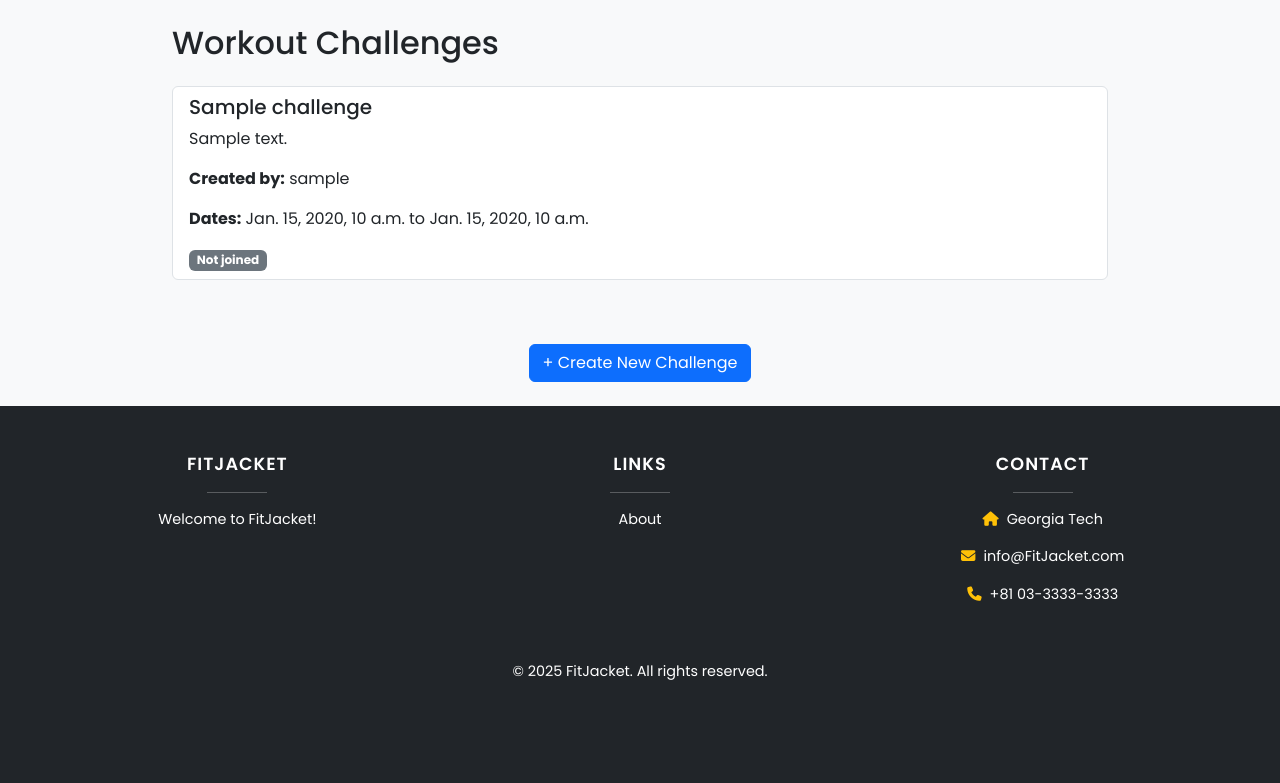
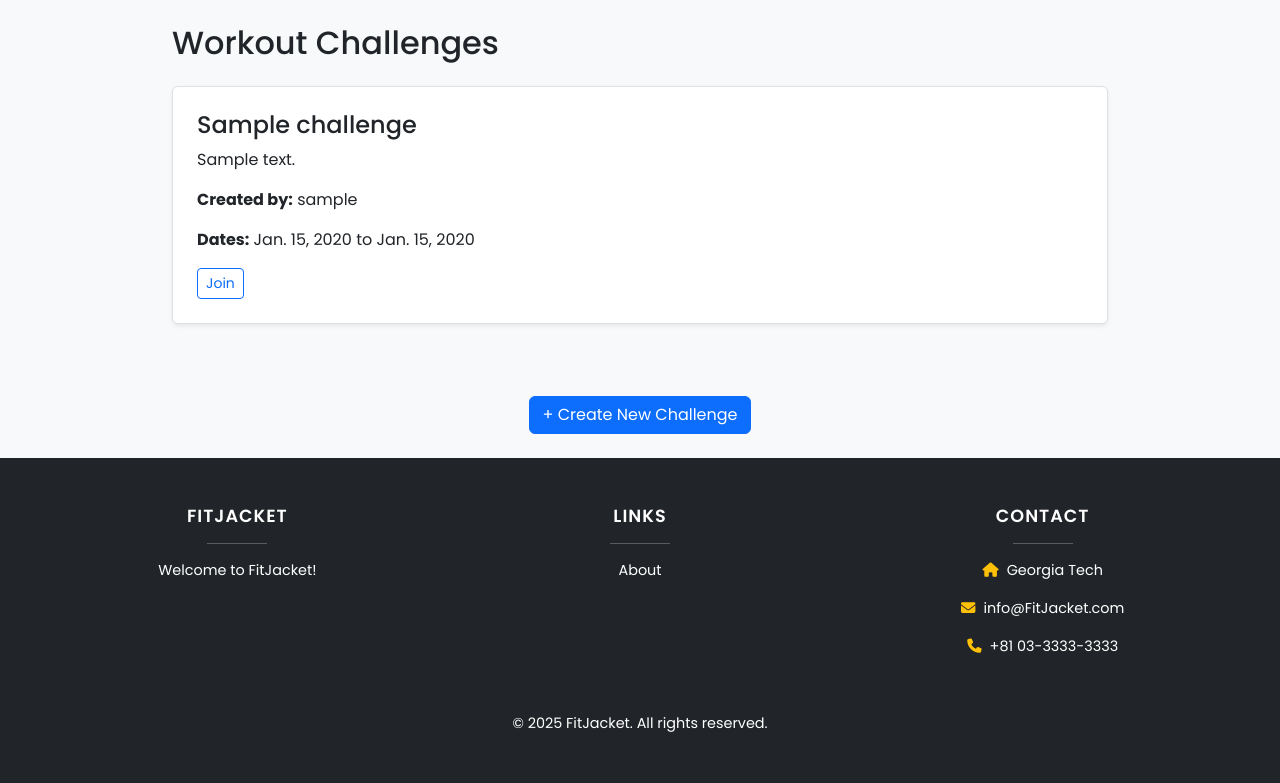
Before and after one commit to thomasg13/FitJacket, a Django app: template templates/challenge/challenge_list.html in a window 1280 px wide. Shown: the part 100-883 px from the top of the page. Before the commit the page ends 780 px from the top, so only its background shows below. Run offline with Django 3.2, Linux system fonts and the light colour scheme; the template is opened without the code that fills it: most values are stand-ins (such as "Sample title", 1, 10 or a date in 2020); some libraries are stand-ins or nearby versions.

Commit message:
show the challenge in the page

```diff
--- a/challenge/views.py
+++ b/challenge/views.py
@@ -16,7 +16,6 @@ def create_challenge(request):
             challenge = form.save(commit=False)
             challenge.creator = request.user
             challenge.save()
-            challenge.participants.add(request.user)  # auto join
             return redirect('challenge:challenge_list')
     else:
         form = ChallengeForm()
--- a/templates/challenge/challenge_list.html
+++ b/templates/challenge/challenge_list.html
@@ -5,16 +5,21 @@
 
   <ul class="list-group mt-4">
     {% for challenge in challenges %}
-      <li class="list-group-item mb-3">
-        <h5>{{ challenge.title }}</h5>
+      <li class="list-group-item mb-4 p-4 shadow-sm rounded">
+        <h4>{{ challenge.title }}</h4>
         <p>{{ challenge.description }}</p>
         <p><strong>Created by:</strong> {{ challenge.creator.username }}</p>
-        <p><strong>Dates:</strong> {{ challenge.start_date }} to {{ challenge.end_date }}</p>
+        <p><strong>Dates:</strong> {{ challenge.start_date|date:"M. j, Y" }} to {{ challenge.end_date|date:"M. j, Y" }}</p>
 
-        {% if user in challenge.participants.all %}
+        {% if user == challenge.creator %}
+          <span class="badge bg-info text-dark">You created this</span>
+        {% elif user in challenge.participants.all %}
           <span class="badge bg-success">You joined</span>
         {% else %}
-          <span class="badge bg-secondary">Not joined</span>
+          <form action="{% url 'challenge:join_challenge' challenge.id %}" method="post" style="display: inline;">
+            {% csrf_token %}
+            <button type="submit" class="btn btn-outline-primary btn-sm">Join</button>
+          </form>
         {% endif %}
       </li>
     {% empty %}
@@ -22,7 +27,6 @@
     {% endfor %}
   </ul>
 
-  <!-- Move create button to bottom -->
   <div class="text-center mt-5">
     <a href="{% url 'challenge:create_challenge' %}" class="btn btn-primary">+ Create New Challenge</a>
   </div>
```
